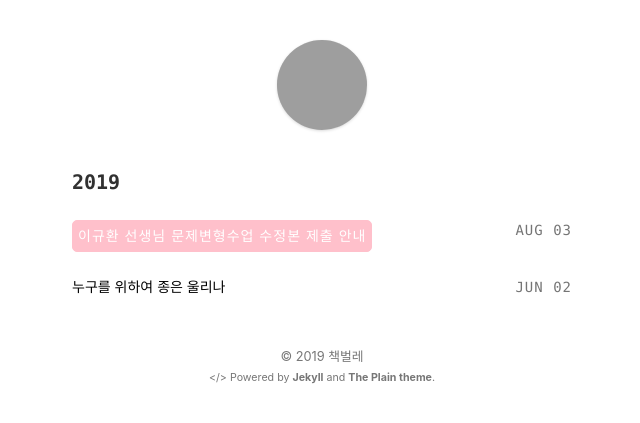
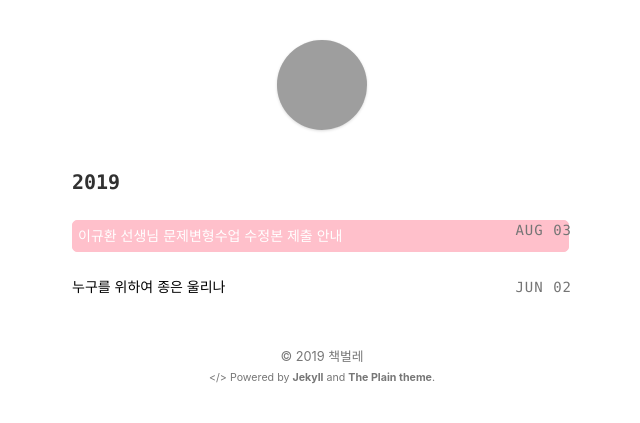
Before and after one commit to stevenoh0908/stevenoh0908.github.io, a Jekyll site: the page built from index.html, in a window 1280 px wide. Shown: the top 423 px of the page, without its empty margins (318-958 px from the left). Built offline with Jekyll 4.4.1, drawn with Linux system fonts in a browser that asks for light colours; grey boxes are pictures that could not be loaded.

Commit message:
Update index.html

```diff
--- a/index.html
+++ b/index.html
@@ -22,7 +22,7 @@ layout: default
 					</div>
 					<div class="title">
 						{% if post.status == "notice" %}
-						<span style="border: 1px solid pink; background-color: pink; color: white; padding: 5px; border-radius: 5px; padding: 5px; margin-right: 3px;>공지</span>
+						<div style="border: 1px solid pink; background-color: pink; color: white; padding: 5px; border-radius: 5px; padding: 5px; margin-right: 3px;>공지</div>
 						{% endif %}
 						<a href="{{ post.url | prepend: site.baseurl | prepend: site.url }}">{{ post.title }}</a>
 					</div>
```
